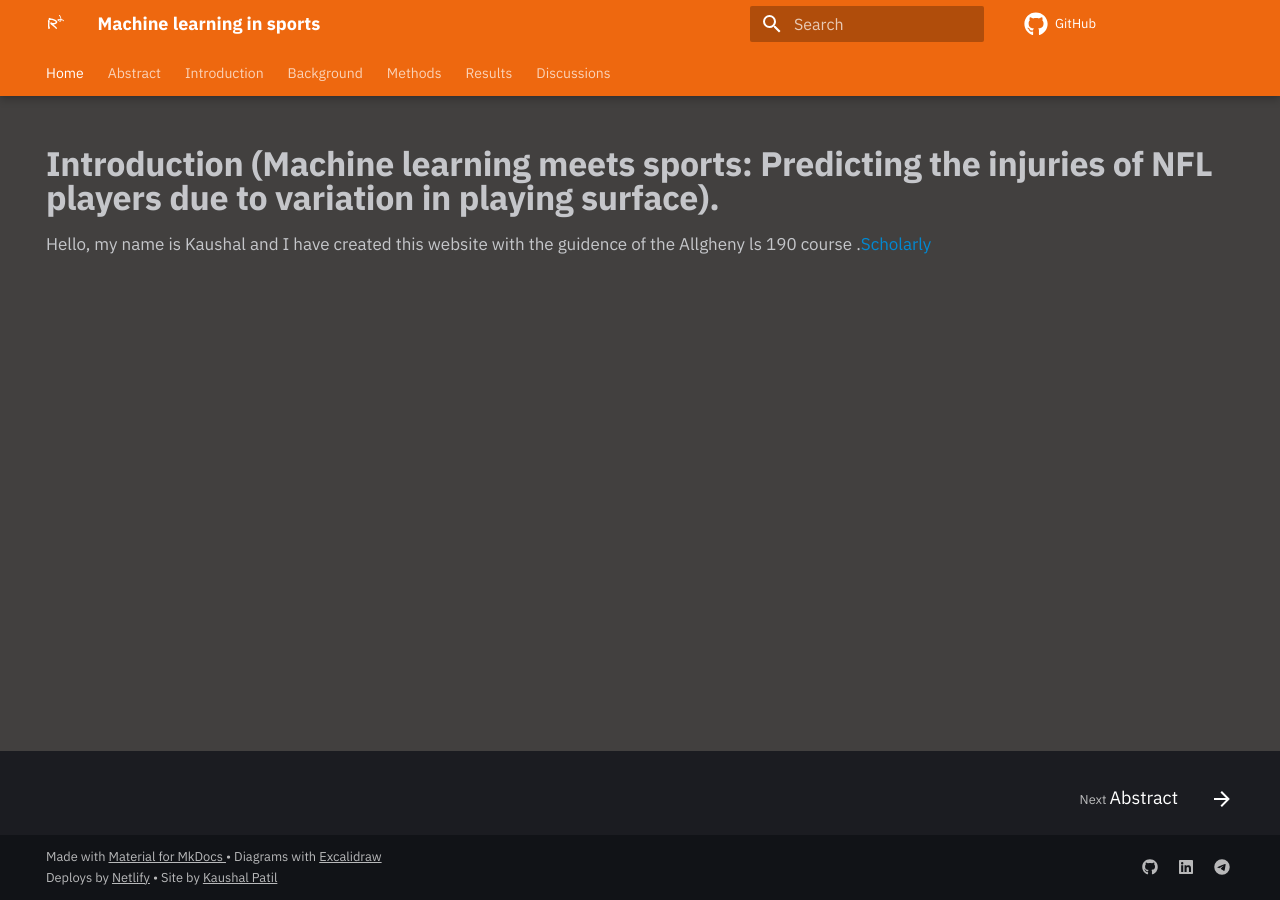
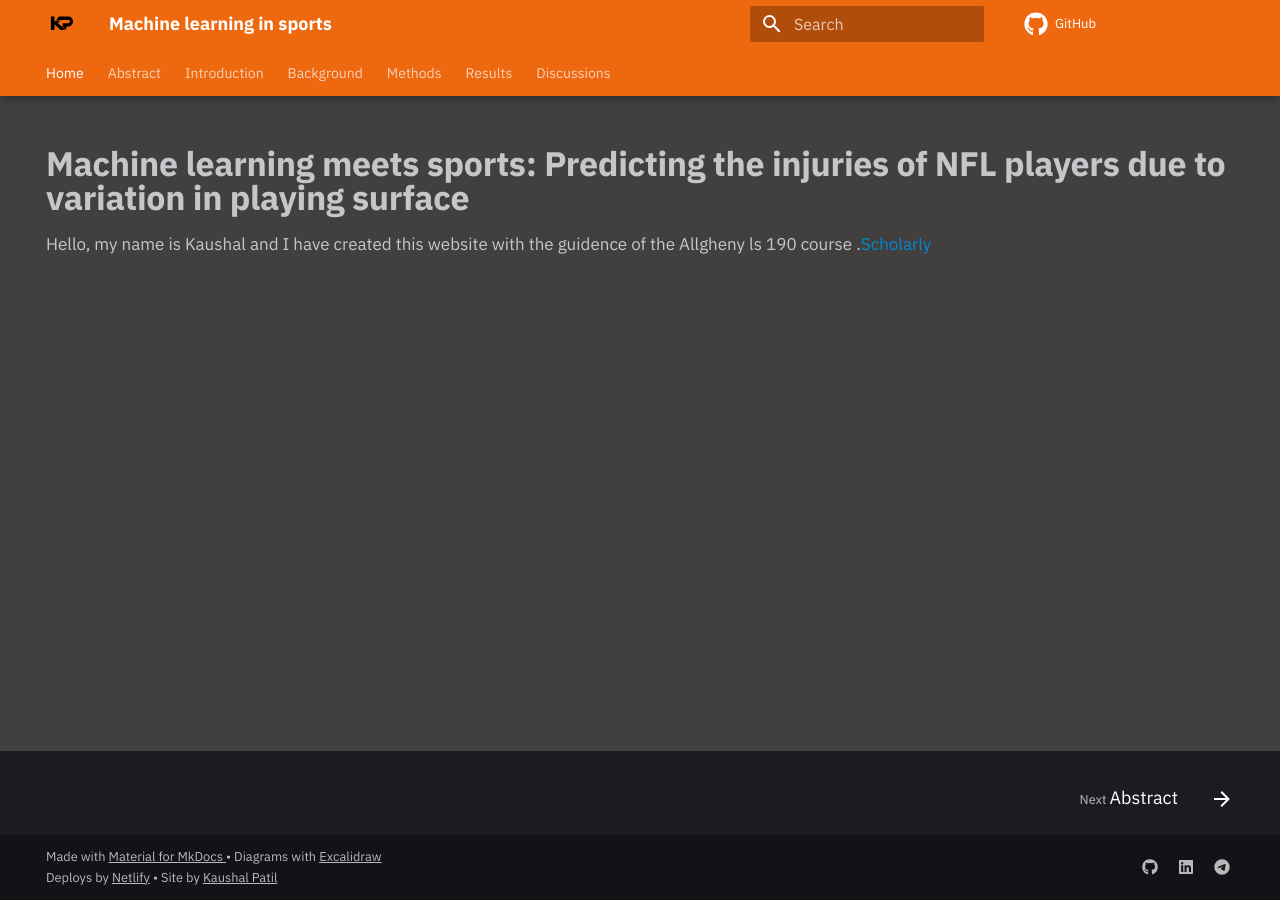
Before and after one commit to kaushal1014/research-paper-template-Athlete-Injuries, an MkDocs documentation site: the page built from docs/index.md, in a window 1280 px wide. Built offline with MkDocs 1.6.1 and Material for MkDocs 9.7.7, drawn with Linux system fonts in a browser that asks for light colours; some web fonts are replaced; comment, search, counter and statistics services are not loaded.

Commit message:
Added my logo and favicon

```diff
--- a/docs/index.md
+++ b/docs/index.md
@@ -4,6 +4,6 @@
   - toc
 ---
 
-# Introduction (Machine learning meets sports: Predicting the injuries of NFL players due to variation in playing surface).
+# Machine learning meets sports: Predicting the injuries of NFL players due to variation in playing surface
 
 Hello, my name is Kaushal and I have created this website with the guidence of the Allgheny ls 190 course .[Scholarly](https://scholarly.co/ )
--- a/mkdocs.yml
+++ b/mkdocs.yml
@@ -13,9 +13,9 @@
   # Provide an overrides/ directory that contains a main.html file for customization
   custom_dir: overrides
   # Define the logo for the top left-hand corner of the screen and collapsible menu
-  logo: img/ready-to-research-logo-inverted.svg
+  logo: img/kaushal-logo.svg
   # Define the favicon that displays in the tab of the browser
-  favicon: img/main/ready-to-research-favicon-inverted.png
+  favicon: img/main/kaushal-logo.png
   # Define the logo for the repository for the top right-hand corner of the screen
   icon:
       repo: fontawesome/brands/github
```
Also changed, not shown: docs/img/kaushal-logo.png (added), docs/img/kaushal-logo.svg (added).
